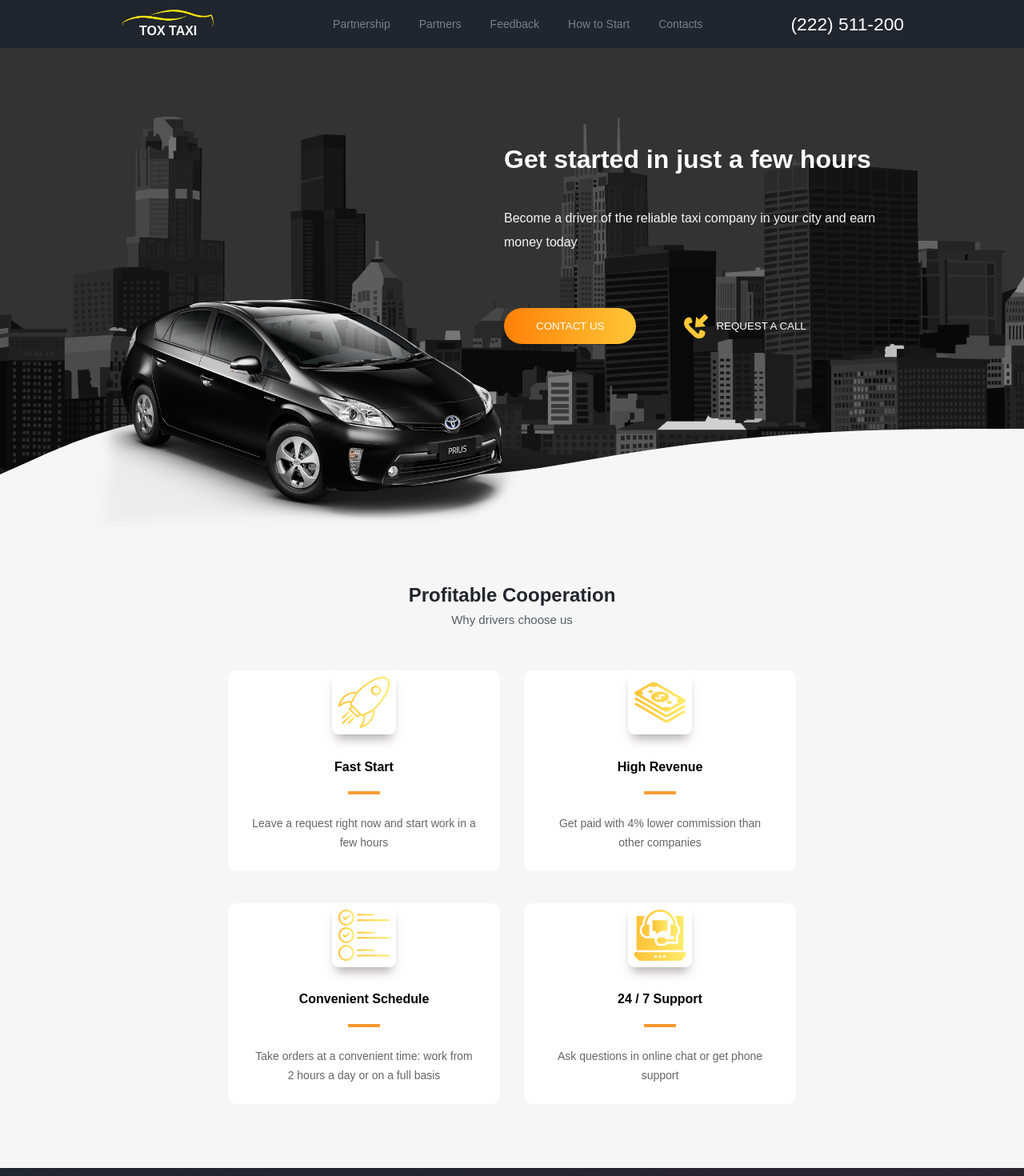
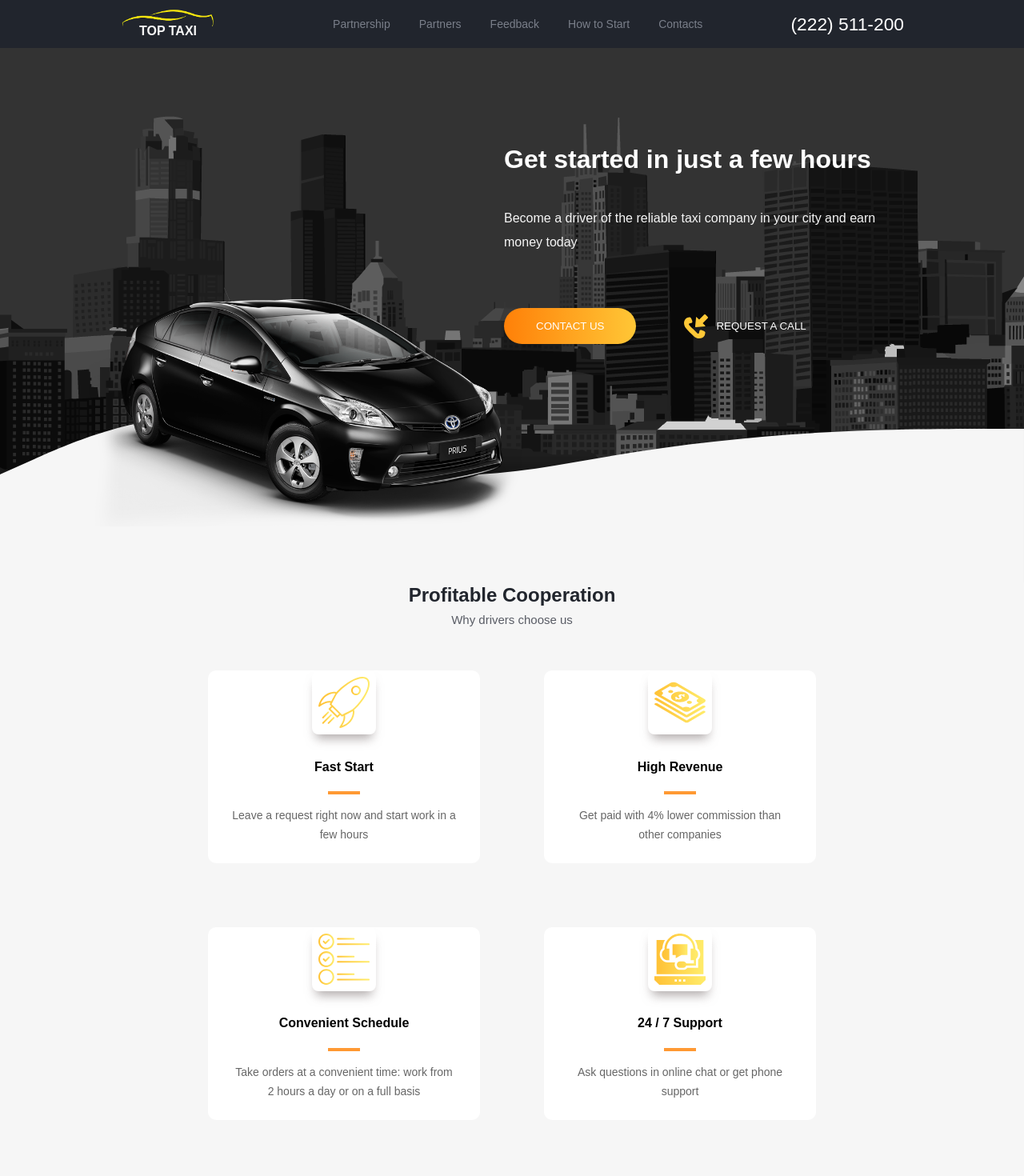
Before and after one commit to maxmdev/taxi-website, a React (Create React App) app: page / in a window 1280 px wide. Shown: the top 1470 px of the page at 80% size. Built offline with nearby package versions, Linux system fonts and the light colour scheme.

Commit message:
fixed markup for section

```diff
--- a/src/Styles.css
+++ b/src/Styles.css
@@ -148,14 +148,13 @@ h1 {
 .partnership-content {
   justify-items: center;
   margin: 0 auto;
-  max-width: 740px;
+  max-width: 840px;
   display: grid;
   grid-template-columns: 1fr 1fr;
 }
 
 .partnership-content__info {
-  margin: 0 0 40px;
-  width: 340px;
+  margin: 40px 40px;
   background: #ffffff;
   border-radius: 10px;
   text-align: center;
--- a/src/components/Header.jsx
+++ b/src/components/Header.jsx
@@ -8,7 +8,7 @@ const defaultProps = {
     headerDescription: "Become a driver of the reliable taxi company in your city and earn money today",
     applyButtonText: "Contact us",
     requestButtonText: "Request a call",
-    headerLogoText: "Tox Taxi"
+    headerLogoText: "Top Taxi"
 }
 
 export const Header = ({props = defaultProps}) => {
--- a/src/components/Partners.jsx
+++ b/src/components/Partners.jsx
@@ -6,6 +6,7 @@ const defaultProps = {
     className: 'partners',
     heading: 'Our Partners',
     description: 'Reliable taxi aggregators',
+    id: 'partners',
     partners: [
         {
             href: '#faketaxi',
@@ -71,6 +72,7 @@ export const Partners = ({props = defaultProps}) => {
                 className={props.className}
                 heading = {props.heading}
                 description = {props.description}
+                id = {props.id}
                 content = {
                     <Carousel>
                         {
--- a/src/components/Partnership.jsx
+++ b/src/components/Partnership.jsx
@@ -35,7 +35,7 @@ export const Partnership = ({props = defaultProps}) => {
                 className={props.classname}
                 heading={props.heading}
                 description={props.description}
-            />
+                content = {
                     <div className="partnership-content">
                         {
                             props.blocks.map(block => {
@@ -50,6 +50,8 @@ export const Partnership = ({props = defaultProps}) => {
                             })
                         }
                     </div>
+                }
+            />
         </>
     )
 }
--- a/src/components/SeactionHeader.jsx
+++ b/src/components/SeactionHeader.jsx
@@ -1,6 +1,6 @@
 export const SectionHeader = (props) => {
     return (
-        <section className={props.className}>
+        <section className={props.className} id={props.id}>
             <h2>{props.heading}</h2>
             <p>{props.description}</p>
             {props.content}
```
Lines whose indentation alone changed are shown as unchanged.
